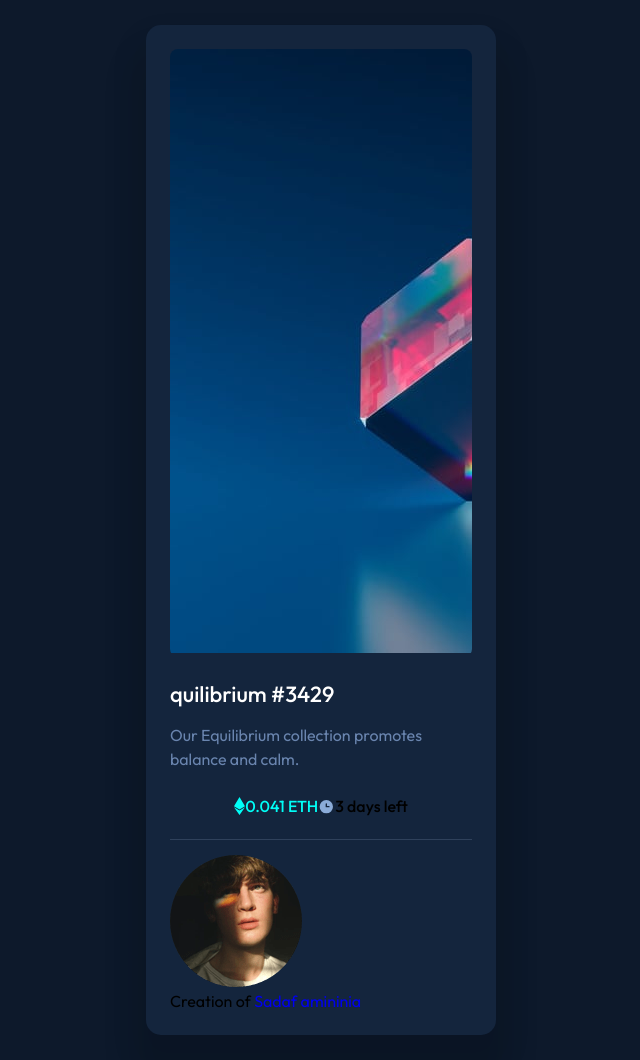
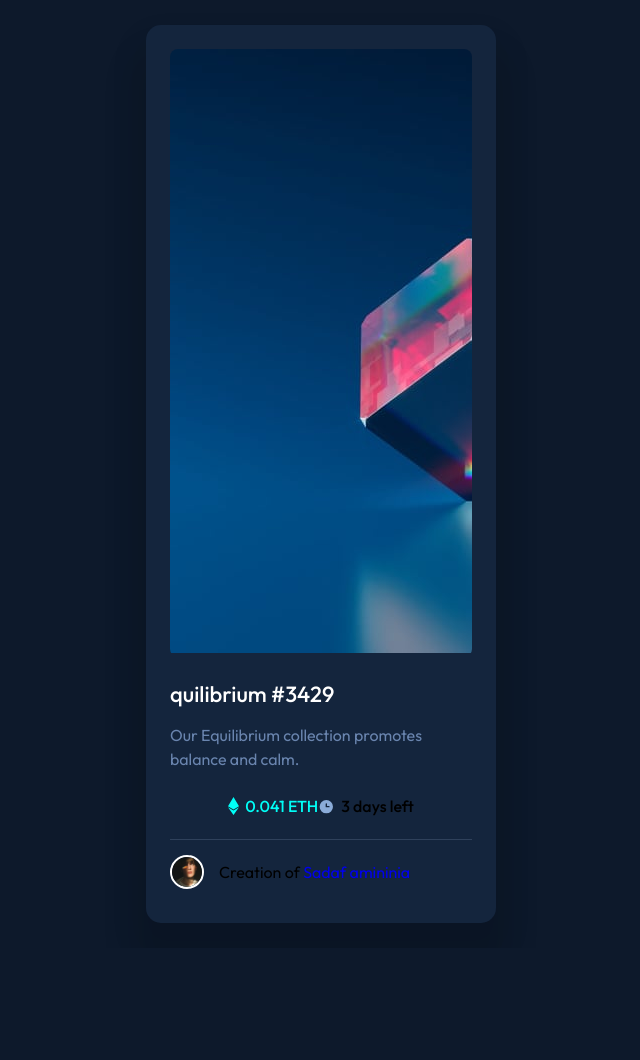
Before and after one commit to sadafamininia99/Fronendmentor-challenge, a plain HTML site: page index.html in a window 1280 px wide. Shown: the whole page, without its empty margins (319-959 px from the left). After the commit the page ends 948 px from the top, so only its background shows below. Drawn offline with Linux system fonts and the light colour scheme.

Commit message:
footer classes

```diff
--- a/style.css
+++ b/style.css
@@ -92,18 +92,38 @@ body {
   margin-bottom: 25px;
 }
 
-.card-body .wrapper{
+.card-body .wrapper {
   display: flex;
   justify-content: center;
-align-items: center;
+  align-items: center;
 }
 .c-price,
-.c-countdown{
+.c-countdown {
   display: flex;
   align-items: center;
   /* justify-content: center; */
   font-weight: 500;
 }
 
-.c-price{color: var(--aqua);}
-.card
+.c-price {
+  color: var(--aqua);
+}
+.c-icon {
+  margin-right: 6px;
+}
+.c-countdown {
+  color: var(--blue-yeonder);
+}
+.c-footer{
+  display: flex;
+  align-items: center;
+  margin-bottom: 10px;
+}
+
+.card__author-img{
+  width:  34px;
+  height: 34px;
+  border: 2px solid var(--white);
+  border-radius: 50px;
+  margin-right: 15px;
+}
```
